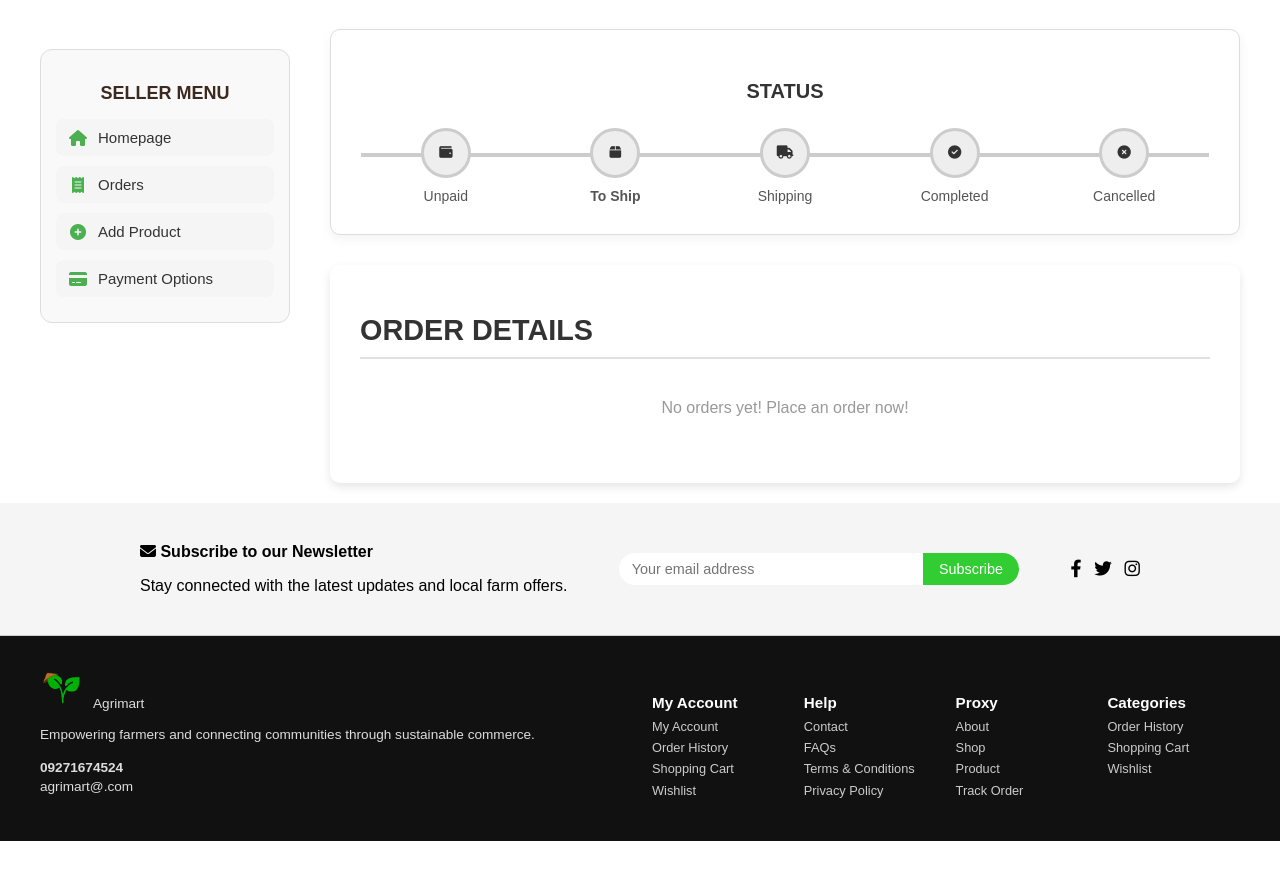
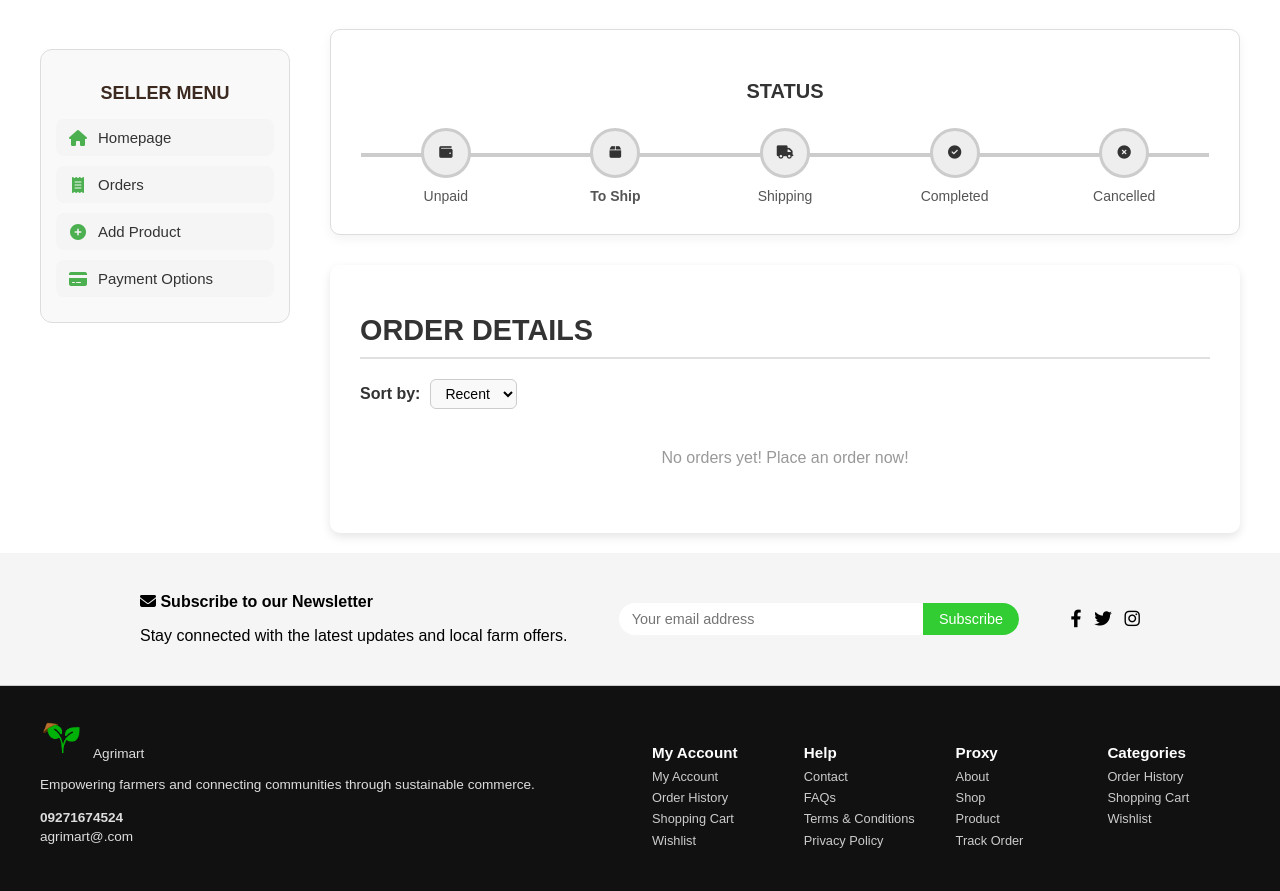
Before and after one commit to phoemelakyle/AGRIMART, a Flask app: page /ship_now/1 in a window 1280 px wide. Shown: the part 192-1083 px from the top of the page. Before the commit the page ends 1033 px from the top, so only its background shows below. Run offline with Flask 3, Linux system fonts and the light colour scheme; data that the repository does not hold is empty.

Commit message:
added order date & time

```diff
--- a/static/css/seller_orders.css
+++ b/static/css/seller_orders.css
@@ -646,3 +646,43 @@ text-align: center;
 font-size: 1rem;
 color: #999;
 }
+
+.sort-form {
+  display: flex;
+  align-items: center;
+  gap: 10px;
+  margin: 20px 0;
+  font-family: Arial, sans-serif;
+}
+
+.sort-form label {
+  font-weight: bold;
+  color: #333;
+}
+
+.sort-form select {
+  padding: 5px 10px;
+  border-radius: 6px;
+  border: 1px solid #ccc;
+  font-size: 14px;
+  background-color: #f9f9f9;
+  cursor: pointer;
+  transition: border 0.3s;
+}
+
+.sort-form select:hover,
+.sort-form select:focus {
+  border-color: #888;
+  outline: none;
+}
+
+
+.note {
+  padding-top: 5px;
+  font-size: 20px;
+}
+
+
+ #var-date {
+      text-align: left;
+    }
--- a/templates/seller_orders.html
+++ b/templates/seller_orders.html
@@ -127,6 +127,13 @@
 
       <div class="product-info">
         <h1>ORDER DETAILS</h1>
+        <form method="get"  class="sort-form">
+                <label for="sort">Sort by:</label>
+                  <select name="sort" id="sort" onchange="this.form.submit()">
+                    <option value="recent" {% if request.args.get('sort') == 'recent' %}selected{% endif %}>Recent</option>
+                    <option value="old" {% if request.args.get('sort') == 'old' %}selected{% endif %}>Old</option>
+                  </select>
+                </form>
         {% if order_details %}
           <table class="variation-table">
             <thead>
@@ -182,6 +189,9 @@
                   {% endif %}
                 </td>
               </tr>
+              <tr>
+                    <td colspan="10" id="var-date"><b>Order Date & Time: </b>{{ order_detail['Order_Date'] }}</td>
+                  </tr>
               {% endfor %}
             </tbody>
           </table>
```
